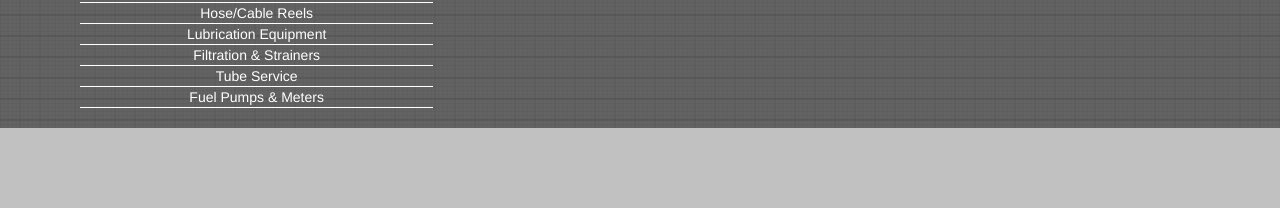
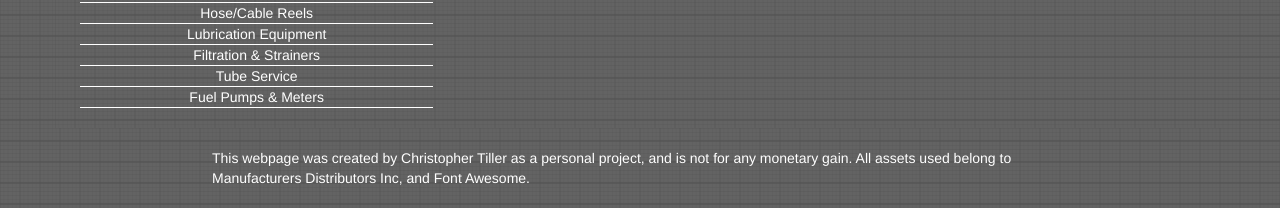
Before and after one commit to ctiller15/mdisales, a plain HTML site: page index.html in a window 1280 px wide. Shown: the part 3115-3323 px from the top of the page. Before the commit the page ends 3243 px from the top, so only its background shows below. Drawn offline with nearby package versions, Linux system fonts and the light colour scheme.

Commit message:
add disclaimer message

```diff
--- a/index.html
+++ b/index.html
@@ -271,7 +271,10 @@
 						<div><a href="#"><img class="img-responsive" src="./assets/youtube.png" alt="youtube link"></a></div>
 					</nav>
 				</div>
+
+
 			</div>
+			<p>This webpage was created by Christopher Tiller as a personal project, and is not for any monetary gain. All assets used belong to Manufacturers Distributors Inc, and Font Awesome.</p>
 		</footer>
 
 	</body>
--- a/style.css
+++ b/style.css
@@ -277,6 +277,14 @@ footer li{
 	justify-content: space-around;
 }
 
+footer p{
+	padding: 20px;
+	width: 70%;
+	margin: 0 auto;
+	display: block;
+	color: white;
+}
+
 @media screen and (min-width: 768px){
 	.info{
 		height: 300px;
```
